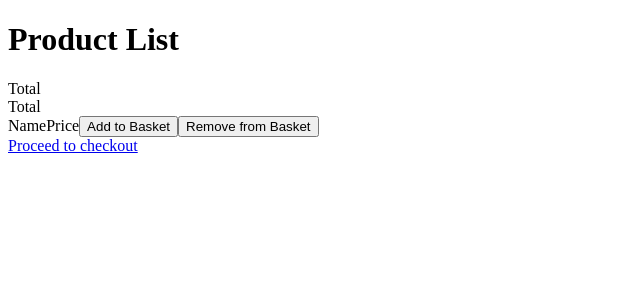
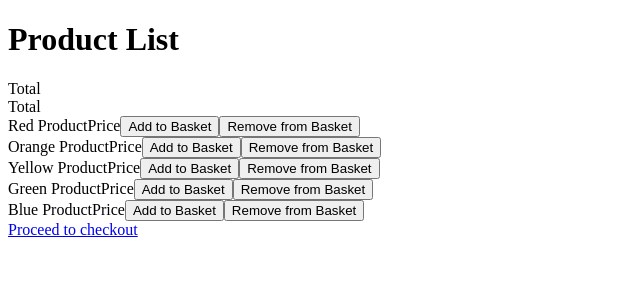
Before and after one commit to mrrustemka/shopping-simulator, a React (Create React App) app: page / in a window 1280 px wide. Shown: the top 300 px of the page, without its empty margins (0-640 px from the left). Built offline with nearby package versions, Linux system fonts and the light colour scheme.

Commit message:
shown-products

```diff
--- a/src/components/Product.jsx
+++ b/src/components/Product.jsx
@@ -1,9 +1,9 @@
 import React from "react";
 
-function Product() {
+function Product({ name }) {
   return (
     <div className="product">
-      <p>Name</p>
+      <p>{name}</p>
       <p>Price</p>
       <button>Add to Basket</button>
       <button>Remove from Basket</button>
--- a/src/components/ProductList.jsx
+++ b/src/components/ProductList.jsx
@@ -2,6 +2,7 @@ import React from "react";
 import { Link } from "react-router-dom";
 import Total from "./Total";
 import Product from "./Product";
+import products from "../data/products_sample.json";
 
 function ProductList() {
   return (
@@ -9,7 +10,9 @@ function ProductList() {
       <h1>Product List</h1>
       <Total />
       <Total />
-      <Product />
+      {products.map((product) => (
+        <Product name={product.name} />
+      ))}
       <Link to="/basket">Proceed to checkout</Link>
     </div>
   );
```
